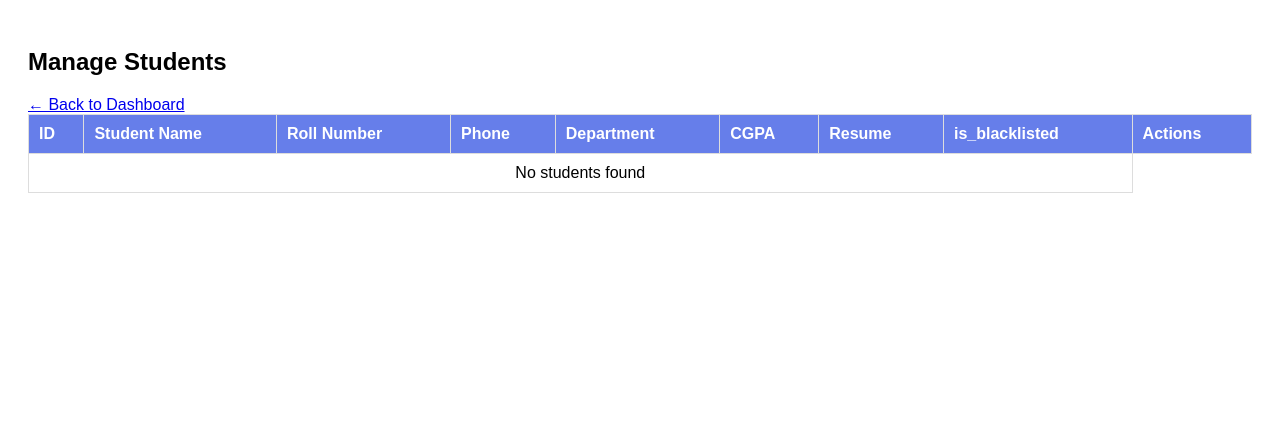
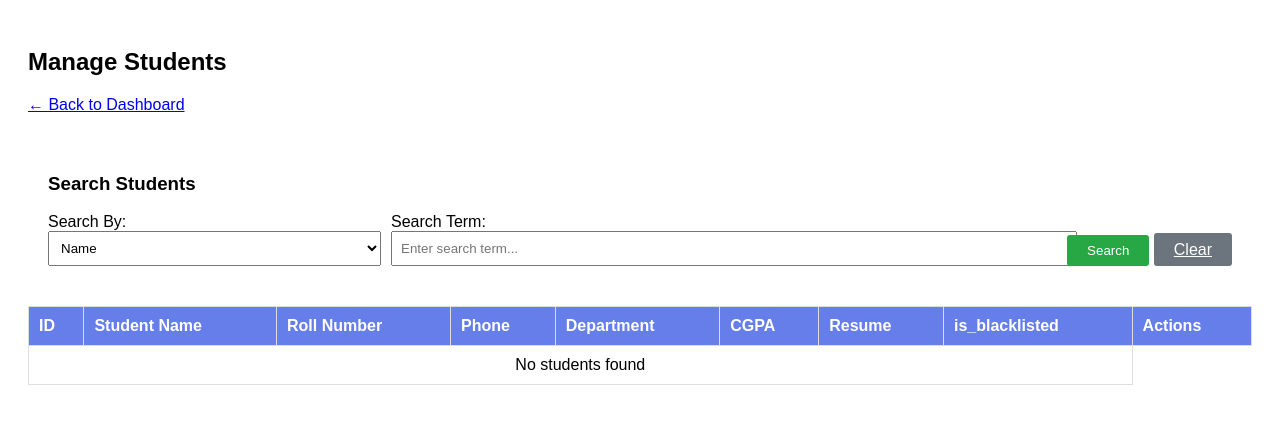
Before and after one commit to 24f1000012/Placement-Portal-Application, a Flask app: page /admin/students in a window 1280 px wide. Shown: the top 424 px of the page. Run offline with Flask 3, Linux system fonts and the light colour scheme; the visitor is signed in with stand-in values (Sample User, id 1).

Commit message:
Milestone-PPA Admin-Dashboard-Management

```diff
--- a/routes/admin.py
+++ b/routes/admin.py
@@ -14,7 +14,27 @@ def dashboard():
 @admin_bp.route('/companies')
 @admin_required
 def showCompanies():
-    companies = AdminService.get_all_companies()
+    search_type = request.args.get('search_type')
+    search_query = request.args.get('search_query')
+
+    companies = []
+
+    if search_query:
+        # Search based on type
+        if search_type == 'name':
+            success, result = AdminService.get_company_by_name(search_query)
+            companies = result if success else []
+        elif search_type == 'industry':
+            success, result = AdminService.get_company_by_industry(search_query)
+            # get_company_by_industry returns a list already
+            companies = result if success else []
+
+        if not companies:
+            flash(f'No companies found for "{search_query}"', 'warning')
+    else:
+        # No search - show all companies
+        companies = AdminService.get_all_companies()
+
     return render_template("admin/companies.html", companies=companies)
 
 @admin_bp.route("/company/<int:company_id>/approve", methods=['POST'])
@@ -34,7 +54,23 @@ def rejectCompany(company_id):
 @admin_bp.route('/students')
 @admin_required
 def showStudents():
-    students=AdminService.get_all_students()
+    search_type = request.args.get('search_type')
+    search_query = request.args.get('search_query')
+    students = []
+    if search_query:
+        if search_type == 'name':
+            success, result = AdminService.get_student_by_name(search_query)
+            students = result if success else []
+        elif search_type == 'roll':
+            success, result = AdminService.get_student_by_roll(search_query)
+            students = [result] if success else []
+        elif search_type == 'contact':
+            success, result = AdminService.get_student_by_contact(search_query)
+            students = [result] if success else []
+        if not students:
+            flash(f'No students found for "{search_query}"', 'warning')
+    else:
+        students = AdminService.get_all_students()
     return render_template("admin/students.html", students=students)
 
 @admin_bp.route('/students/<int:student_id>/blacklist', methods=['POST'])
--- a/services/admin_service.py
+++ b/services/admin_service.py
@@ -14,7 +14,7 @@ class AdminService:
     @staticmethod
     def get_company_by_name(name):
         """Get company by name"""
-        company = Company.query.filter_by(name=name).first()  # ← Added .first()
+        company = Company.query.filter_by(name=name).all()  # ← Added .first()
         if not company:
             return False, "Company not found"
         return True, company
@@ -94,7 +94,7 @@ class AdminService:
     @staticmethod
     def get_student_by_name(name):
         """Get student by name"""
-        student = Student.query.filter_by(name=name).first()  # ← Already correct
+        student = Student.query.filter_by(name=name).all()  # ← Already correct
         if not student:
             return False, "Student not found"
         return True, student
--- a/templates/admin/students.html
+++ b/templates/admin/students.html
@@ -1,37 +1,123 @@
-<!DOCTYPE html>
+<!doctype html>
 <html lang="en">
   <head>
-    <meta charset="UTF-8">
-    <title>Manage Companies</title>
+    <meta charset="UTF-8" />
+    <title>Manage Students</title>
     <style>
       /* Add minimal styling */
-        body { font-family: Arial; padding: 20px; }
-        table { width: 100%; border-collapse: collapse; }
-        th, td { border: 1px solid #ddd; padding: 10px; text-align: left; }
-        th { background: #667eea; color: white; }
-        .badge { padding: 5px 10px; border-radius: 3px; color: white; }
-        .badge-success { background: #28a745; }
-        .badge-danger { background: #dc3545; }
-        .badge-warning { background: #ffc107; color: #333; }
-        .btn { padding: 5px 15px; border: none; border-radius: 3px; cursor: pointer; color: white; }
-        .btn-success { background: #28a745; }
-        .btn-danger { background: #dc3545; }
+      body {
+        font-family: Arial;
+        padding: 20px;
+      }
+      table {
+        width: 100%;
+        border-collapse: collapse;
+      }
+      th,
+      td {
+        border: 1px solid #ddd;
+        padding: 10px;
+        text-align: left;
+      }
+      th {
+        background: #667eea;
+        color: white;
+      }
+      .badge {
+        padding: 5px 10px;
+        border-radius: 3px;
+        color: white;
+      }
+      .badge-success {
+        background: #28a745;
+      }
+      .badge-danger {
+        background: #dc3545;
+      }
+      .badge-warning {
+        background: #ffc107;
+        color: #333;
+      }
+      .btn {
+        padding: 5px 15px;
+        border: none;
+        border-radius: 3px;
+        cursor: pointer;
+        color: white;
+      }
+      .btn-success {
+        background: #28a745;
+      }
+      .btn-danger {
+        background: #dc3545;
+      }
     </style>
   </head>
   <body>
     <h2>Manage Students</h2>
     <a href="{{ url_for('admin.dashboard') }}">← Back to Dashboard</a>
-
+    <div
+      style="
+        background: white;
+        padding: 20px;
+        margin: 20px 0;
+        border-radius: 5px;
+      "
+    >
+      <h3>Search Students</h3>
+      <form
+        method="GET"
+        action="{{ url_for('admin.showStudents') }}"
+        style="display: flex; gap: 10px; align-items: end"
+      >
+        <div style="flex: 1">
+          <label>Search By:</label>
+          <select name="search_type" style="width: 100%; padding: 8px">
+            <option value="name">Name</option>
+            <option value="roll">Roll Number</option>
+            <option value="contact">Phone</option>
+          </select>
+        </div>
+        <div style="flex: 2">
+          <label>Search Term:</label>
+          <input
+            type="text"
+            name="search_query"
+            placeholder="Enter search term..."
+            style="width: 100%; padding: 8px"
+          />
+        </div>
+        <div>
+          <button
+            type="submit"
+            class="btn btn-success"
+            style="padding: 8px 20px"
+          >
+            Search
+          </button>
+          <a
+            href="{{ url_for('admin.showStudents') }}"
+            class="btn"
+            style="padding: 8px 20px; background: #6c757d"
+            >Clear</a
+          >
+        </div>
+      </form>
+    </div>
     <!-- Flash Messages -->
-    {% with messages = get_flashed_messages(with_categories=true) %}
-        {% if messages %}
-            {% for category, message in messages %}
-                <div style="padding: 10px; margin: 10px 0; background: #d4edda; border: 1px solid #c3e6cb;">
+    {% with messages = get_flashed_messages(with_categories=true) %} {% if
+    messages %} {% for category, message in messages %}
+    <div
+      style="
+        padding: 10px;
+        margin: 10px 0;
+        background: #d4edda;
+        border: 1px solid #c3e6cb;
+      "
+    >
       {{ message }}
     </div>
-            {% endfor %}
-        {% endif %}
-    {% endwith %}
+    {% endfor %} {% endif %} {% endwith %}
 
     <table>
       <thead>
@@ -59,9 +145,7 @@
           <td>
             {% if student.resume_url %}
             <a href="{{ student.resume_url }}" target="_blank">View Resume</a>
-                    {% else %}
-                        N/A
-                    {% endif %}
+            {% else %} N/A {% endif %}
           </td>
           <td>
             {% if student.is_blacklisted %}
@@ -72,20 +156,27 @@
           </td>
           <td>
             {% if student.is_blacklisted == False %}
-                        <form method="POST" action="{{ url_for('admin.blacklistStudent', student_id=student.id) }}" style="display:inline;">
+            <form
+              method="POST"
+              action="{{ url_for('admin.blacklistStudent', student_id=student.id) }}"
+              style="display: inline"
+            >
               <button class="btn btn-danger">Blacklist</button>
             </form>
             {% else %}
-                        <form method="POST" action="{{ url_for('admin.unblacklistStudent', student_id=student.id) }}" style="display:inline;">
+            <form
+              method="POST"
+              action="{{ url_for('admin.unblacklistStudent', student_id=student.id) }}"
+              style="display: inline"
+            >
               <button class="btn btn-success">Unblacklist</button>
             </form>
             {% endif %}
-
           </td>
         </tr>
         {% else %}
         <tr>
-                <td colspan="8" style="text-align: center;">No students found</td>
+          <td colspan="8" style="text-align: center">No students found</td>
         </tr>
         {% endfor %}
       </tbody>
```
Also changed, not shown: templates/admin/companies.html (+20 -0 lines), templates/company/drives.html (added). Lines whose indentation alone changed are shown as unchanged.
